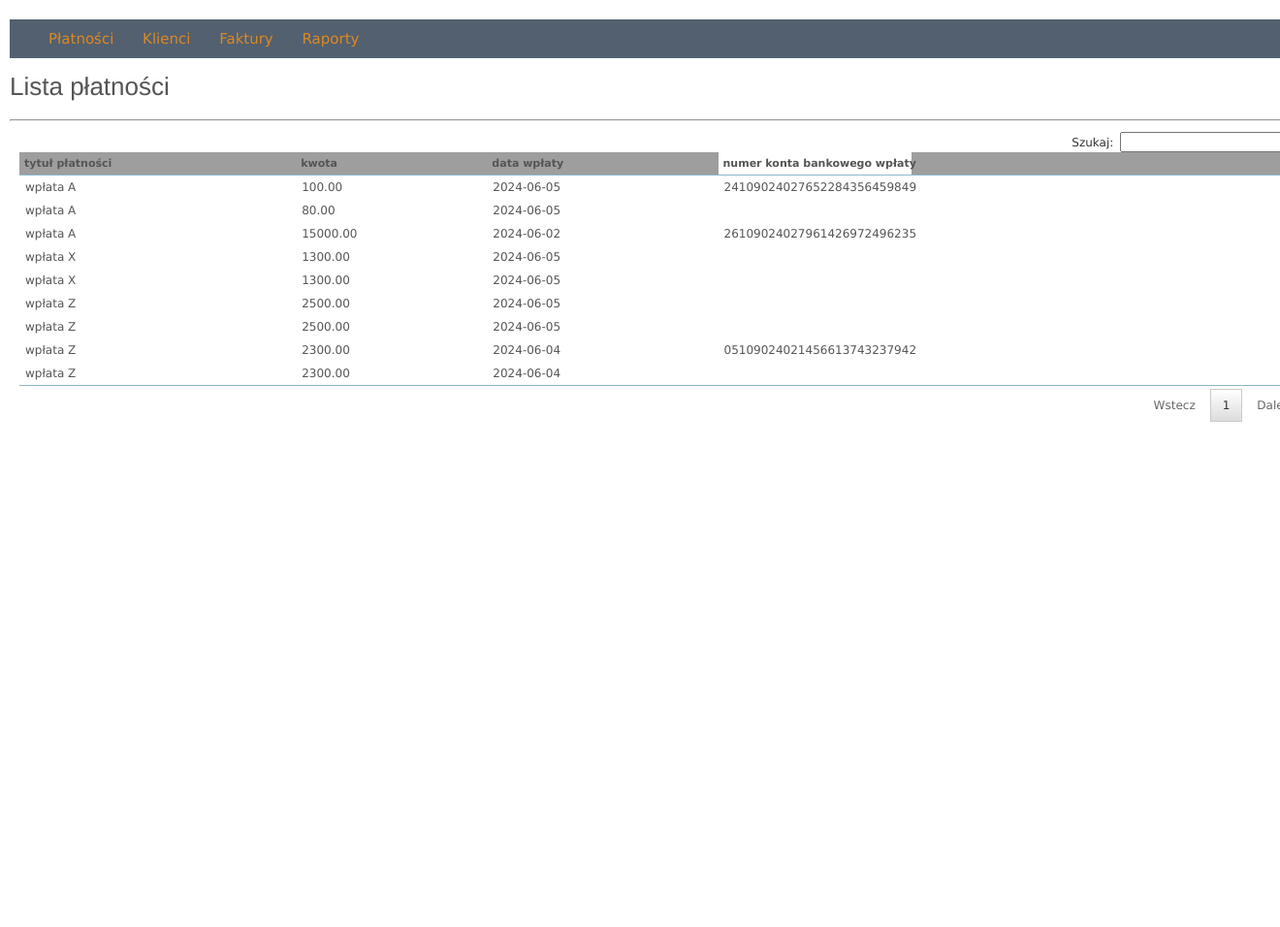
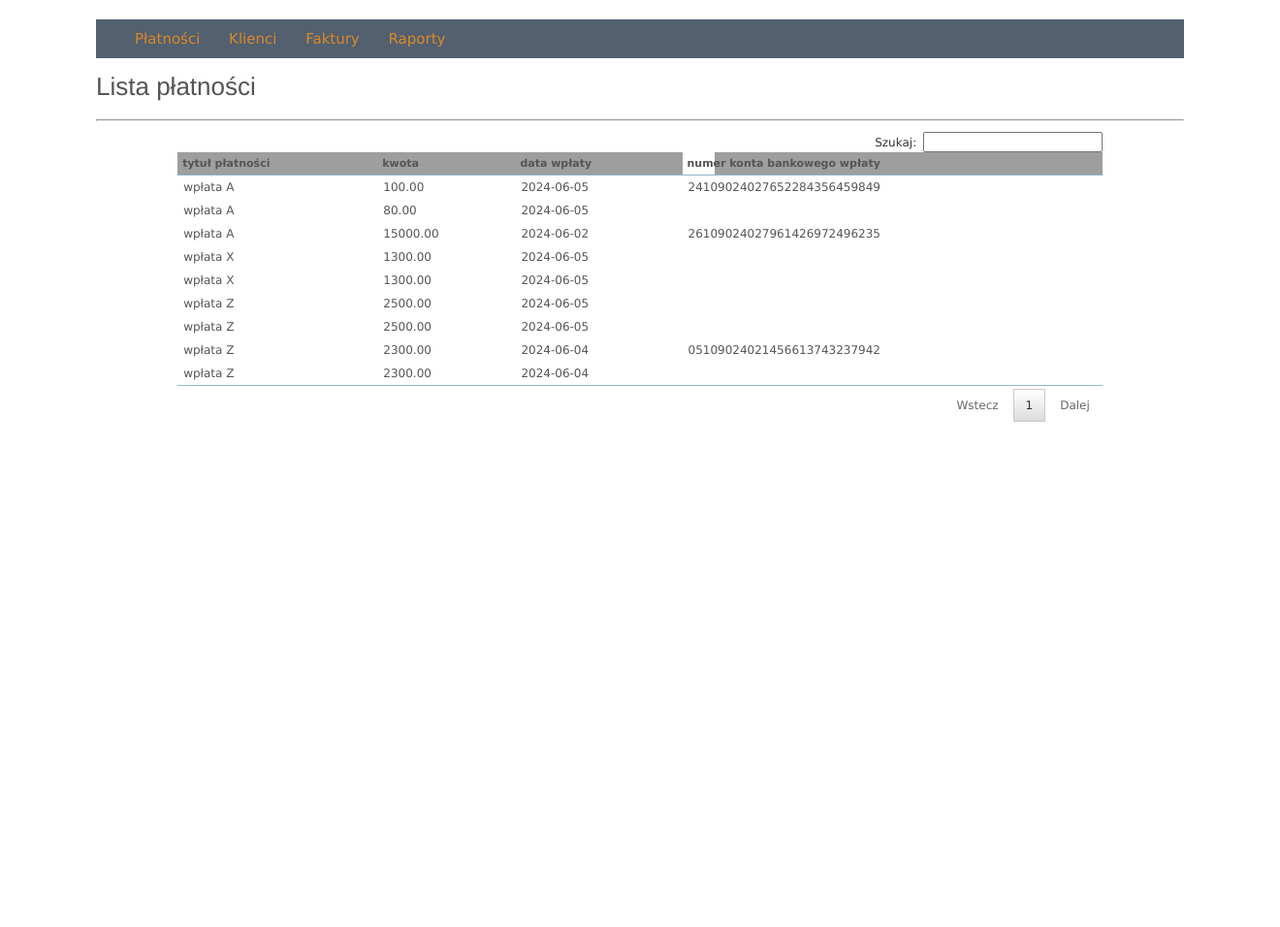
Before and after one commit to piotrrus/zadanie, a PHP site: page /index.php?action=payments in a window 1320 px wide; the page is wider, and only the part inside the window is pictured. Shown: that part at 97% size. Run offline with PHP 8.4, Linux system fonts and the light colour scheme; data comes from the database, SQL or seed files in the repository; grey boxes are pictures that could not be loaded.

Commit message:
Update style.css

```diff
--- a/public/css/style.css
+++ b/public/css/style.css
@@ -87,7 +87,7 @@ p {
 }
 
 .container {
-  width: 85%;
+  width: 85% !important;
   padding: 5px 10px 0;
   margin: 0 auto;
   min-height: 800px;
```
